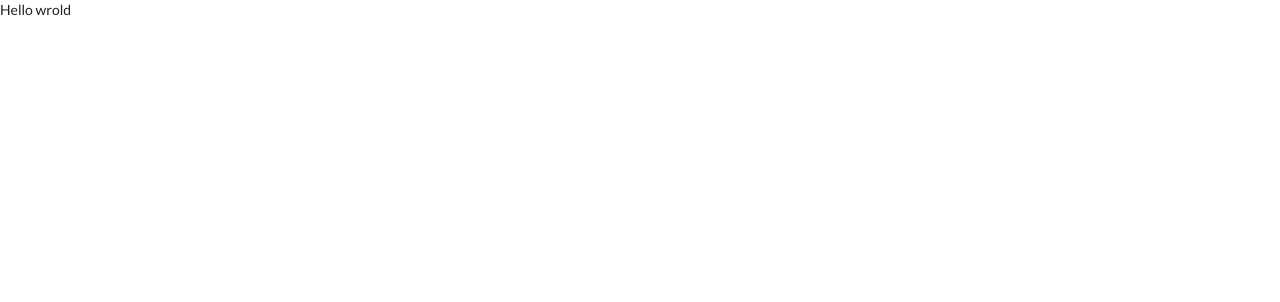
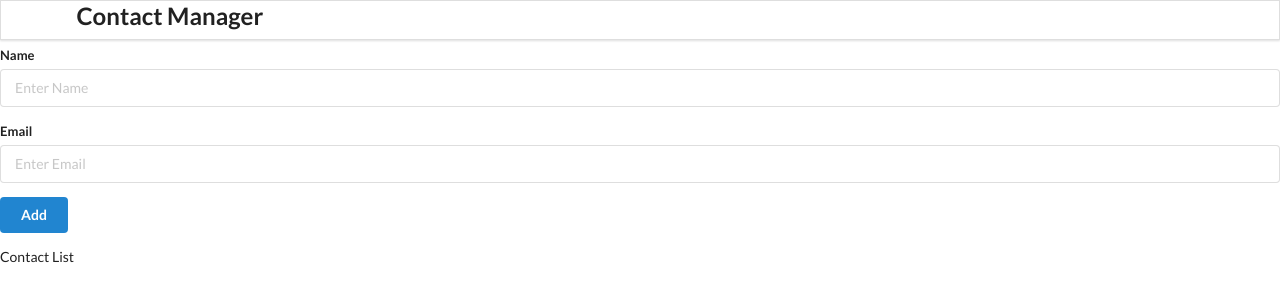
Before and after one commit to Sudam-Praveen/Contact-App-React, a React (Vite) app in the folder contact-app/: page / in a window 1280 px wide. Shown: the top 302 px of the page. Built offline with nearby package versions, Linux system fonts and the light colour scheme.

Commit message:
add components

```diff
--- a/contact-app/index.html
+++ b/contact-app/index.html
@@ -7,6 +7,7 @@
     <meta name="viewport" content="width=device-width, initial-scale=1.0" />
     <title>Vite + React</title>
     <link rel="stylesheet" href="https://cdnjs.cloudflare.com/ajax/libs/semantic-ui/2.5.0/semantic.min.css" integrity="sha512-KXol4x3sVoO+8ZsWPFI/r5KBVB/ssCGB5tsv2nVOKwLg33wTFP3fmnXa47FdSVIshVTgsYk/1734xSk9aFIa4A==" crossorigin="anonymous" referrerpolicy="no-referrer" />
+
   </head>
   <body>
     <div id="root"></div>
--- a/contact-app/src/components/AddContact.jsx
+++ b/contact-app/src/components/AddContact.jsx
@@ -0,0 +1,25 @@
+
+import React from "react";
+
+class  AddContact extends React.Component {
+    render(){
+        return (
+            <div className="ui main">
+                <h2>Add Contact</h2>
+                <form className="ui form">
+                    <div className="field">
+                        <label>Name</label>
+                        <input type="text" name='name' placeholder='Enter Name' />
+                    </div>
+                    <div className="field">
+                        <label>Email</label>
+                        <input type="text" name='email' placeholder='Enter Email' />
+                    </div>
+                    <button className="ui button blue"> Add</button>
+                </form>
+            </div>
+        )
+    }
+}
+
+export default AddContact;
--- a/contact-app/src/components/App.jsx
+++ b/contact-app/src/components/App.jsx
@@ -1,14 +1,19 @@
 import React from 'react'
 import Header from './Header'
-import ContactList from './ContactList'
 import AddContact from './AddContact'
 import './App.css'
+import ContactList from './ContactList'
+
 
 function App() {
 
 
   return (
-    <div>Hello wrold</div>
+    <div>
+      <Header></Header>
+      <AddContact></AddContact>
+      <ContactList></ContactList>
+    </div>
   )
 }
 
--- a/contact-app/src/components/ContactList.jsx
+++ b/contact-app/src/components/ContactList.jsx
@@ -0,0 +1,9 @@
+import React from "react";
+
+export default function ContactList(){
+    return(
+        <div className="ui celled list" >
+            Contact List
+        </div>
+    )
+}
--- a/contact-app/src/components/Header.jsx
+++ b/contact-app/src/components/Header.jsx
@@ -0,0 +1,13 @@
+import React from "react";
+
+const Header = () => {
+  return (
+    <div className="ui fixed menu">
+      <div className="ui container center">
+        <h2>Contact Manager</h2>
+      </div>
+    </div>
+  );
+};
+
+export default Header;
```
